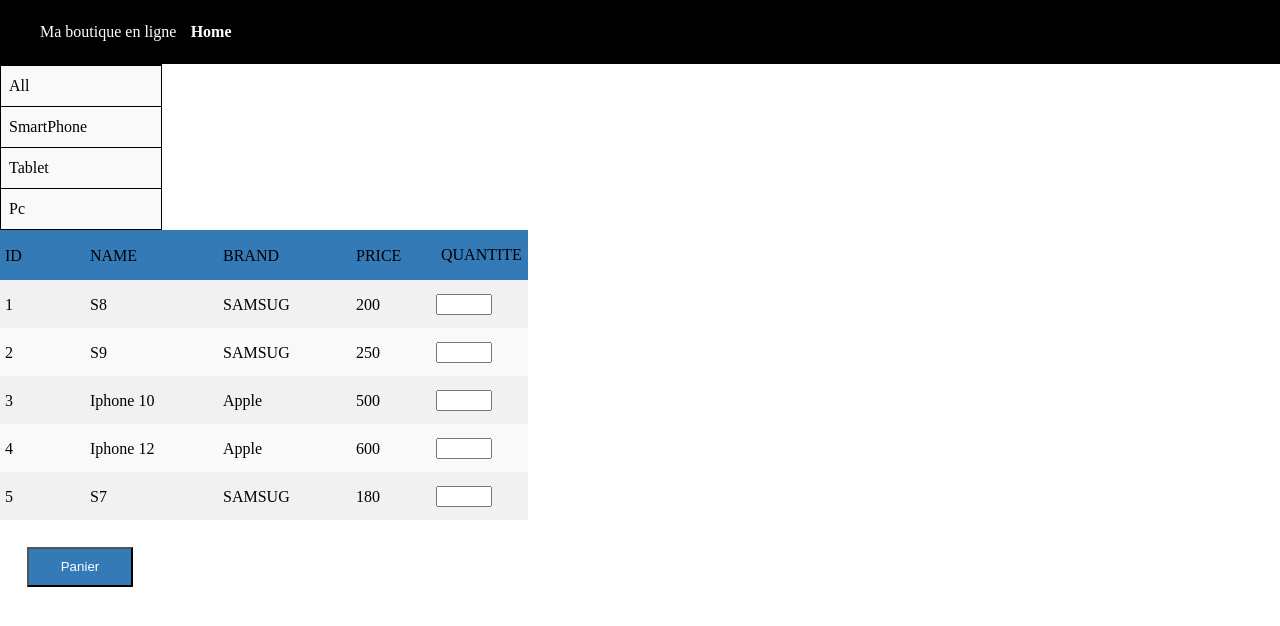
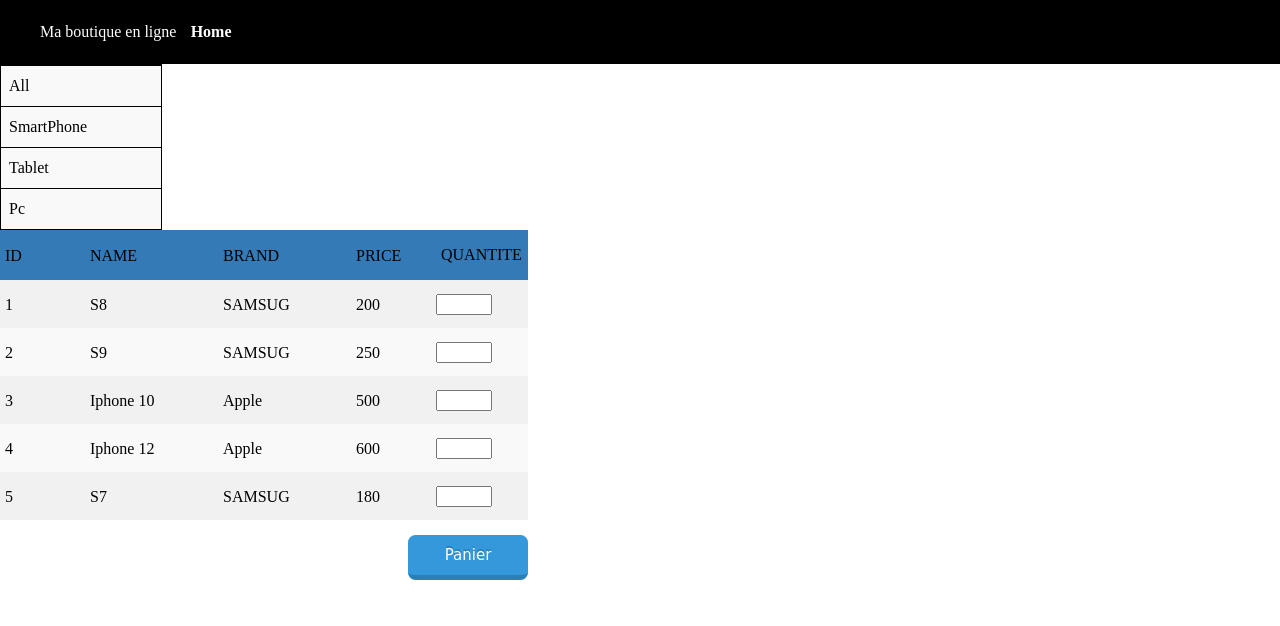
Before and after one commit to ChrisPazFMS/shop_web, a plain HTML site: page index.html in a window 1280 px wide. Both pictures are taken after a click on the element "SmartPhone". Drawn offline with Linux system fonts and the light colour scheme.

Commit message:
Configuration CSS du bouton

```diff
--- a/style.css
+++ b/style.css
@@ -120,11 +120,27 @@ div>.articles_stock:nth-child(2n+1) {
 }
 
 #button_card {
-    margin: 2em;
+    margin: 1em 0 0 27.2em;
     width: 8em;
     height: 3em;
-    background-color: #337ab7;
-    color: white;
+    border: none;
+    border-radius: 0.5em;
+    cursor: pointer;
+    font-family: 'Pacifico', cursive;
+    font-size: 15px;
+    color: #ffffff;
+    text-decoration: none;
+    background-color: #3498DB;
+    border-bottom: 5px solid #2980B9;
+    text-shadow: 0px -2px #2980B9;
+    transition: all 0.1s;
+    -webkit-transition: all 0.1s;
+}
+
+#button_card:hover {
+    transform: translate(0px, 5px);
+    -webkit-transform: translate(0px, 5px);
+    border-bottom: 1px solid;
 }
 
 
```
